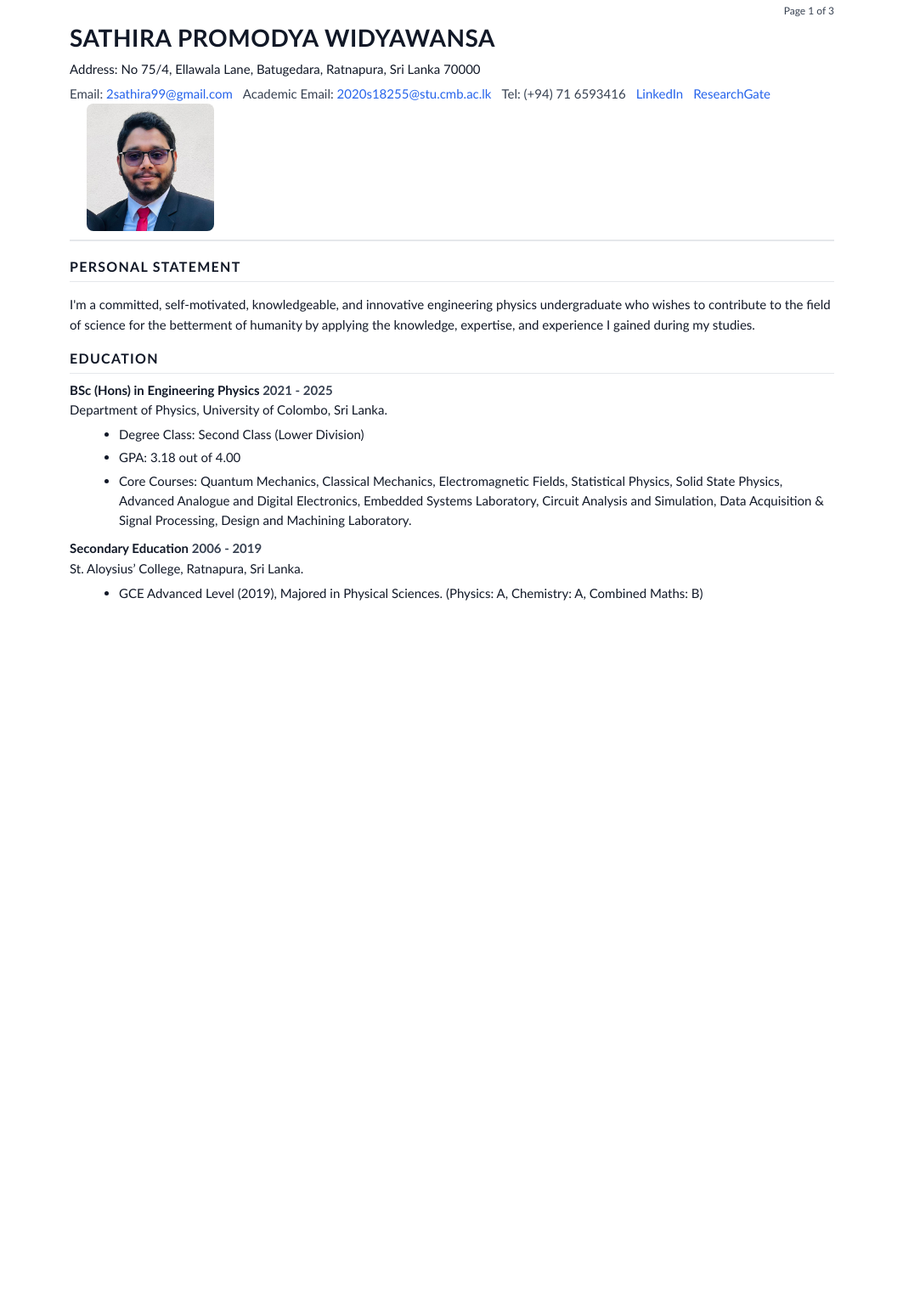
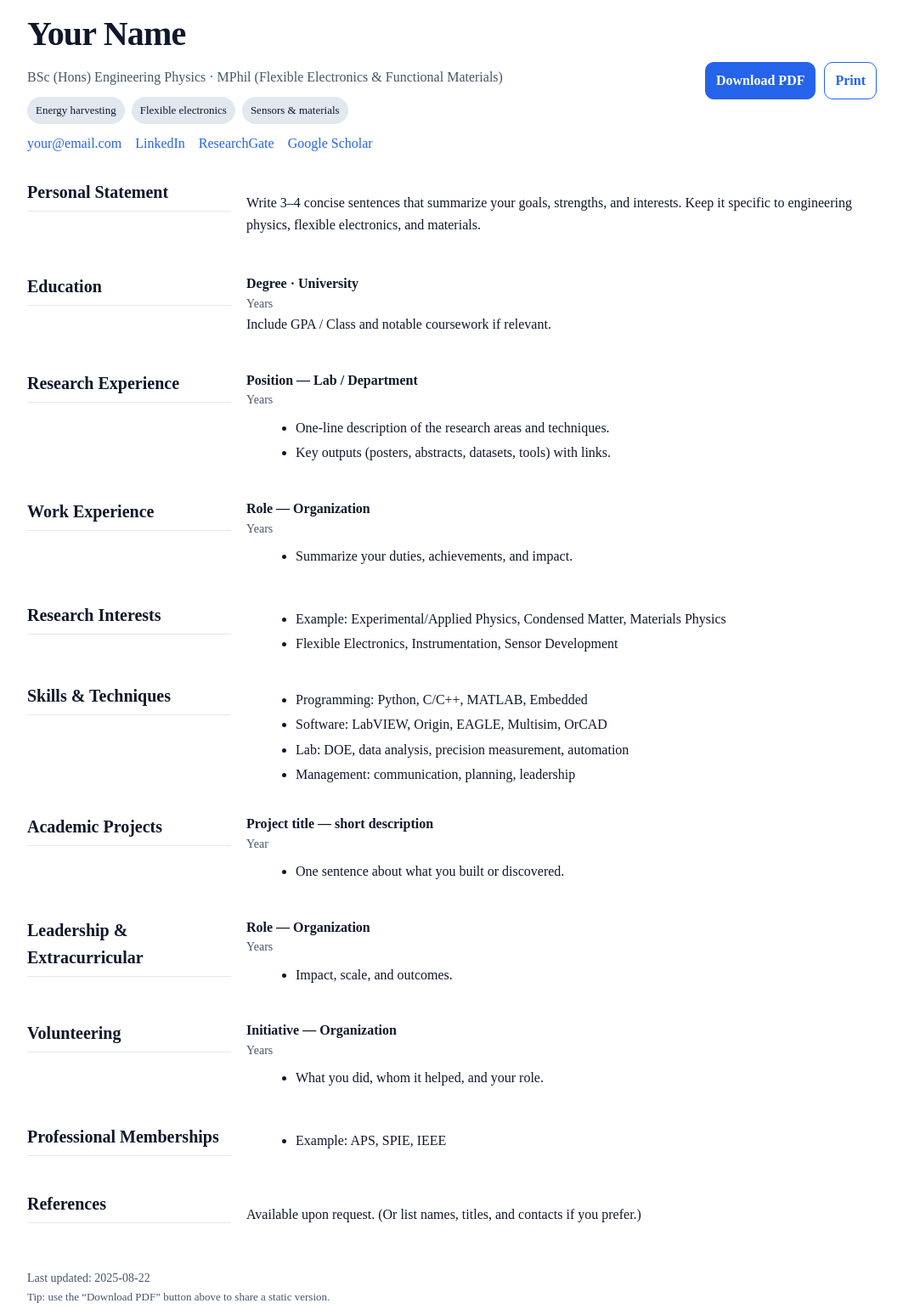
Before and after one commit to swidyawansa/swidyawansa.github.io, a plain HTML site: page index.html in a window 1280 px wide. Shown: the part 20-1561 px from the top of the page at 85% size, without its empty margins (108-1171 px from the left). Before the commit the page ends 800 px from the top, so only its background shows below. Drawn offline with Linux system fonts and the light colour scheme.

Commit message:
Update index.html

```diff
--- a/index.html
+++ b/index.html
@@ -1,93 +1,210 @@
 <!doctype html>
 <html lang="en">
 <head>
-  <meta charset="utf-8">
-  <meta name="viewport" content="width=device-width, initial-scale=1">
-  <title>Curriculum Vitae — SATHIRA PROMODYA WIDYAWANSA</title>
-  <meta name="description" content="CV of Sathira Promodya Widyawansa">
+  <meta charset="utf-8" />
+  <meta name="viewport" content="width=device-width, initial-scale=1" />
+  <title>CV — Your Name</title>
+  <meta name="description" content="Curriculum Vitae of Your Name." />
+  <link rel="icon" href="data:,">
   <style>
-    :root{
-      --fg:#111827; --muted:#374151; --line:#e5e7eb; --accent:#0f766e; --link:#2563eb; --bg:#ffffff;
+    :root {
+      --bg: #ffffff; --fg: #0f172a; --muted:#475569; --chip:#e2e8f0; --link:#2563eb; --accent:#0ea5e9;
     }
-    @media (prefers-color-scheme: dark){
-      :root{ --fg:#e5e7eb; --muted:#9ca3af; --line:#1f2937; --accent:#2dd4bf; --link:#93c5fd; --bg:#0b1220; }
+    @media (prefers-color-scheme: dark) {
+      :root { --bg:#0b1220; --fg:#e5e7eb; --muted:#94a3b8; --chip:#1f2937; --link:#60a5fa; }
     }
-    html,body{margin:0;background:var(--bg);color:var(--fg);font:15px/1.55 Calibri, "Segoe UI", Roboto, Arial, sans-serif;}
-    .container{max-width:900px;margin:0 auto;padding:24px 20px;}
-    header{border-bottom:2px solid var(--line);padding-bottom:10px;margin-bottom:18px;}
-    .name{font-size:28px;font-weight:800;letter-spacing:.02em;text-transform:uppercase;}
-    .contact{display:flex;flex-wrap:wrap;gap:12px;margin-top:6px;color:var(--muted);}
-    .contact a{color:var(--link);text-decoration:none}
-    .contact a:hover{text-decoration:underline}
-    .addr{margin-top:4px}
-    h2{margin:16px 0 8px;font-size:16px;text-transform:uppercase;letter-spacing:.08em;border-bottom:1px solid var(--line);padding-bottom:4px}
-    .section{margin-top:14px}
-    .item{margin-bottom:10px}
-    .role{font-weight:700}
-    .when{color:var(--muted)}
-    ul{margin:6px 0 0 18px}
-    li{margin:4px 0}
-    .grid-2{display:grid;grid-template-columns:1fr 1fr;gap:16px}
-    .small{font-size:13px;color:var(--muted)}
-    a{color:var(--link)}
-    .page{page-break-after:always;padding-bottom:20px}
-    .page:last-child{page-break-after:auto}
-    .page-head{display:flex;justify-content:flex-end;color:var(--muted);font-size:12px}
-    .sigline{margin:28px 0 8px}
-    .two-col{display:grid;grid-template-columns: 220px 1fr;gap:14px}
-    @media (max-width: 760px){
-      .two-col{grid-template-columns:1fr}
-      .grid-2{grid-template-columns:1fr}
-      header{flex-direction:column;align-items:flex-start;}
+    html, body {
+      margin:0;
+      background:var(--bg);
+      color:var(--fg);
+      font:16px/1.6 "Times New Roman", Times, serif;
     }
-    .profile-pic{width:150px;height:150px;object-fit:cover;border-radius:8px;margin-left:20px;}
+    .wrap { max-width:1000px; margin:0 auto; padding:28px 18px 60px; }
+    header { display:grid; grid-template-columns: 1fr auto; gap:12px; align-items:center; }
+    .name { font-size:clamp(28px, 4.5vw, 40px); font-weight:800; letter-spacing:-0.02em; font-family:"Times New Roman", Times, serif; }
+    .subtitle { color:var(--muted); margin-top:6px; font-family:"Times New Roman", Times, serif; }
+    .chips { display:flex; flex-wrap:wrap; gap:8px; margin-top:10px; }
+    .chip { background:var(--chip); padding:6px 10px; border-radius:999px; font-size:13px; font-family:"Times New Roman", Times, serif; }
+    a { color:var(--link); text-decoration:none; font-family:"Times New Roman", Times, serif; }
+    a:hover { text-decoration:underline; }
+    .actions { display:flex; gap:10px; flex-wrap:wrap; justify-content:flex-end; }
+    .btn { border:1px solid var(--link); color:var(--link); padding:8px 12px; border-radius:10px; font-weight:600; font-family:"Times New Roman", Times, serif; }
+    .btn.filled { background:var(--link); color:#fff; }
+    section { margin-top:28px; }
+    h2 { font-size:20px; margin:0 0 12px; border-bottom:1px solid var(--chip); padding-bottom:6px; font-family:"Times New Roman", Times, serif; }
+    .two-col { display:grid; grid-template-columns: 240px 1fr; gap:18px; }
+    .item { margin-bottom:12px; font-family:"Times New Roman", Times, serif; }
+    .when { color:var(--muted); font-size:14px; font-family:"Times New Roman", Times, serif; }
+    ul { margin:8px 0 0 18px; font-family:"Times New Roman", Times, serif; }
+    li { margin:4px 0; font-family:"Times New Roman", Times, serif; }
+    .contact a { margin-right:12px; }
+    footer { margin-top:36px; color:var(--muted); font-size:14px; font-family:"Times New Roman", Times, serif; }
+    .address { white-space: pre-line; }
+    .print-note { color:var(--muted); font-size:13px; font-family:"Times New Roman", Times, serif; }
+    @media (max-width: 720px) {
+      .two-col { grid-template-columns: 1fr; }
+      header { grid-template-columns: 1fr; }
+      .actions { justify-content:flex-start; }
+    }
+    /* Print styling */
+    @media print {
+      .actions, .print-note { display:none; }
+      a { color:inherit; text-decoration:none; }
+      body { font-size:12px; font-family:"Times New Roman", Times, serif; }
+      header, section { break-inside: avoid; }
+    }
   </style>
 </head>
 <body>
-  <div class="container page">
-    <div class="page-head">Page 1 of 3</div>
-    <header style="display:flex;justify-content:space-between;align-items:center;flex-wrap:wrap;">
+  <div class="wrap">
+    <header>
       <div>
-        <div class="name">SATHIRA PROMODYA WIDYAWANSA</div>
-        <div class="addr">Address: No 75/4, Ellawala Lane, Batugedara, Ratnapura, Sri Lanka 70000</div>
-        <div class="contact">
-          <span>Email: <a href="mailto:2sathira99@gmail.com">2sathira99@gmail.com</a></span>
-          <span>Academic Email: <a href="mailto:2020s18255@stu.cmb.ac.lk">2020s18255@stu.cmb.ac.lk</a></span>
-          <span>Tel: (+94) 71 6593416</span>
-          <span><a href="https://www.linkedin.com/in/sathira-widyawansa-629290194/">LinkedIn</a></span>
-          <span><a href="https://www.researchgate.net/profile/Sathira-Widyawansa">ResearchGate</a></span>
+        <div class="name">Your Name</div>
+        <div class="subtitle">BSc (Hons) Engineering Physics · MPhil (Flexible Electronics & Functional Materials)</div>
+        <div class="chips">
+          <span class="chip">Energy harvesting</span>
+          <span class="chip">Flexible electronics</span>
+          <span class="chip">Sensors & materials</span>
+        </div>
+        <div class="contact" style="margin-top:10px;">
+          <a href="mailto:your@email.com">your@email.com</a>
+          <a href="#">LinkedIn</a>
+          <a href="#">ResearchGate</a>
+          <a href="#">Google Scholar</a>
         </div>
       </div>
-      <!-- PHOTO GOES HERE -->
-      <img src="assets/swidyawansa_pic.jpg" alt="Sathira Promodya Widyawansa" class="profile-pic">
+      <div class="actions">
+        <a class="btn filled" href="./assets/CV.pdf" download>Download PDF</a>
+        <a class="btn" href="#" onclick="window.print();return false;">Print</a>
+      </div>
     </header>
 
-    <!-- ===== Example sections (trimmed for brevity) ===== -->
-    <section class="section">
-      <h2>PERSONAL STATEMENT</h2>
-      <p>I'm a committed, self-motivated, knowledgeable, and innovative engineering physics undergraduate who wishes to contribute to the field of science for the betterment of humanity by applying the knowledge, expertise, and experience I gained during my studies.</p>
+    <section class="two-col">
+      <div><h2>Personal Statement</h2></div>
+      <div>
+        <p>Write 3–4 concise sentences that summarize your goals, strengths, and interests. Keep it specific to engineering physics, flexible electronics, and materials.</p>
+      </div>
     </section>
 
-    <section class="section">
-      <h2>EDUCATION</h2>
-      <div class="item">
-        <div class="role">BSc (Hons) in Engineering Physics <span class="when">2021 - 2025</span></div>
-        <div>Department of Physics, University of Colombo, Sri Lanka.</div>
+    <section class="two-col">
+      <div><h2>Education</h2></div>
+      <div>
+        <div class="item">
+          <b>Degree · University</b>
+          <div class="when">Years</div>
+          <div>Include GPA / Class and notable coursework if relevant.</div>
+        </div>
+      </div>
+    </section>
+
+    <section class="two-col">
+      <div><h2>Research Experience</h2></div>
+      <div>
+        <div class="item">
+          <b>Position — Lab / Department</b>
+          <div class="when">Years</div>
+          <ul>
+            <li>One‑line description of the research areas and techniques.</li>
+            <li>Key outputs (posters, abstracts, datasets, tools) with links.</li>
+          </ul>
+        </div>
+      </div>
+    </section>
+
+    <section class="two-col">
+      <div><h2>Work Experience</h2></div>
+      <div>
+        <div class="item">
+          <b>Role — Organization</b>
+          <div class="when">Years</div>
+          <ul>
+            <li>Summarize your duties, achievements, and impact.</li>
+          </ul>
+        </div>
+      </div>
+    </section>
+
+    <section class="two-col">
+      <div><h2>Research Interests</h2></div>
+      <div>
         <ul>
-          <li>Degree Class: Second Class (Lower Division)</li>
-          <li>GPA: 3.18 out of 4.00</li>
-          <li>Core Courses: Quantum Mechanics, Classical Mechanics, Electromagnetic Fields, Statistical Physics, Solid State Physics, Advanced Analogue and Digital Electronics, Embedded Systems Laboratory, Circuit Analysis and Simulation, Data Acquisition & Signal Processing, Design and Machining Laboratory.</li>
-        </ul>
-      </div>
-      <div class="item">
-        <div class="role">Secondary Education <span class="when">2006 - 2019</span></div>
-        <div>St. Aloysius’ College, Ratnapura, Sri Lanka.</div>
-        <ul>
-          <li>GCE Advanced Level (2019), Majored in Physical Sciences. (Physics: A, Chemistry: A, Combined Maths: B)</li>
+          <li>Example: Experimental/Applied Physics, Condensed Matter, Materials Physics</li>
+          <li>Flexible Electronics, Instrumentation, Sensor Development</li>
         </ul>
       </div>
     </section>
-    <!-- Keep adding your other sections: Research Publication, Research Experience, Skills, Projects, Leadership, Volunteering, References, Declaration -->
+
+    <section class="two-col">
+      <div><h2>Skills & Techniques</h2></div>
+      <div>
+        <ul>
+          <li>Programming: Python, C/C++, MATLAB, Embedded</li>
+          <li>Software: LabVIEW, Origin, EAGLE, Multisim, OrCAD</li>
+          <li>Lab: DOE, data analysis, precision measurement, automation</li>
+          <li>Management: communication, planning, leadership</li>
+        </ul>
+      </div>
+    </section>
+
+    <section class="two-col">
+      <div><h2>Academic Projects</h2></div>
+      <div>
+        <div class="item">
+          <b>Project title — short description</b>
+          <div class="when">Year</div>
+          <ul>
+            <li>One sentence about what you built or discovered.</li>
+          </ul>
+        </div>
+      </div>
+    </section>
+
+    <section class="two-col">
+      <div><h2>Leadership & Extracurricular</h2></div>
+      <div>
+        <div class="item">
+          <b>Role — Organization</b>
+          <div class="when">Years</div>
+          <ul>
+            <li>Impact, scale, and outcomes.</li>
+          </ul>
+        </div>
+      </div>
+    </section>
+
+    <section class="two-col">
+      <div><h2>Volunteering</h2></div>
+      <div>
+        <div class="item">
+          <b>Initiative — Organization</b>
+          <div class="when">Years</div>
+          <ul>
+            <li>What you did, whom it helped, and your role.</li>
+          </ul>
+        </div>
+      </div>
+    </section>
+
+    <section class="two-col">
+      <div><h2>Professional Memberships</h2></div>
+      <div>
+        <ul>
+          <li>Example: APS, SPIE, IEEE</li>
+        </ul>
+      </div>
+    </section>
+
+    <section class="two-col">
+      <div><h2>References</h2></div>
+      <div>
+        <p>Available upon request. (Or list names, titles, and contacts if you prefer.)</p>
+      </div>
+    </section>
+
+    <footer>
+      <div>Last updated: <span id="d">2025-08-22</span></div>
+      <div class="print-note">Tip: use the “Download PDF” button above to share a static version.</div>
+    </footer>
   </div>
 </body>
 </html>
```
